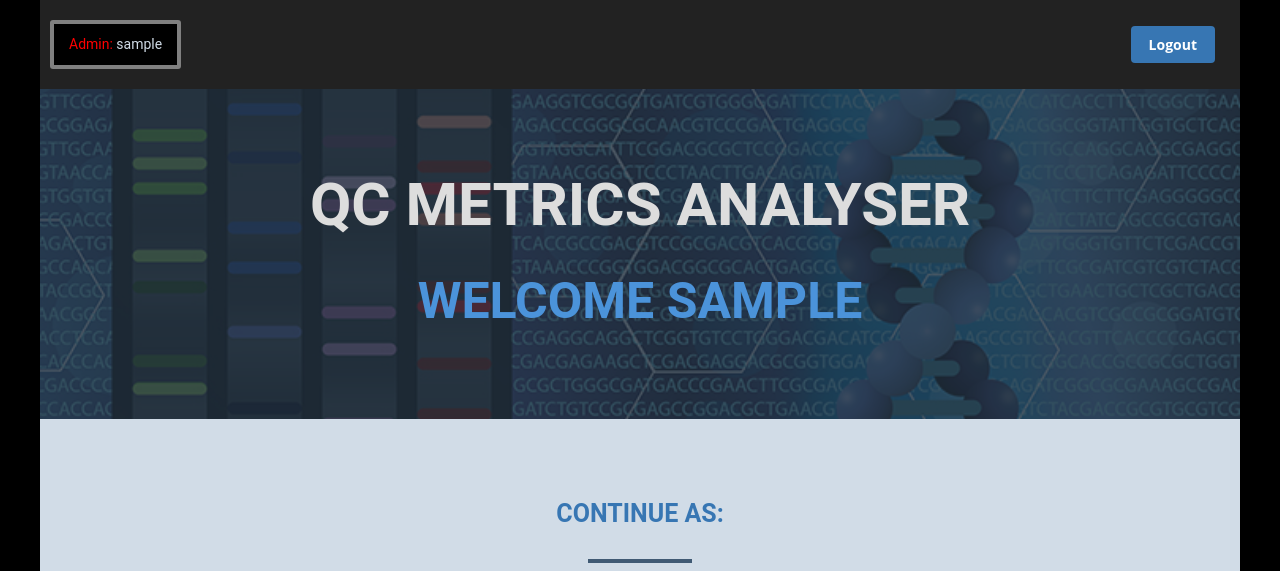
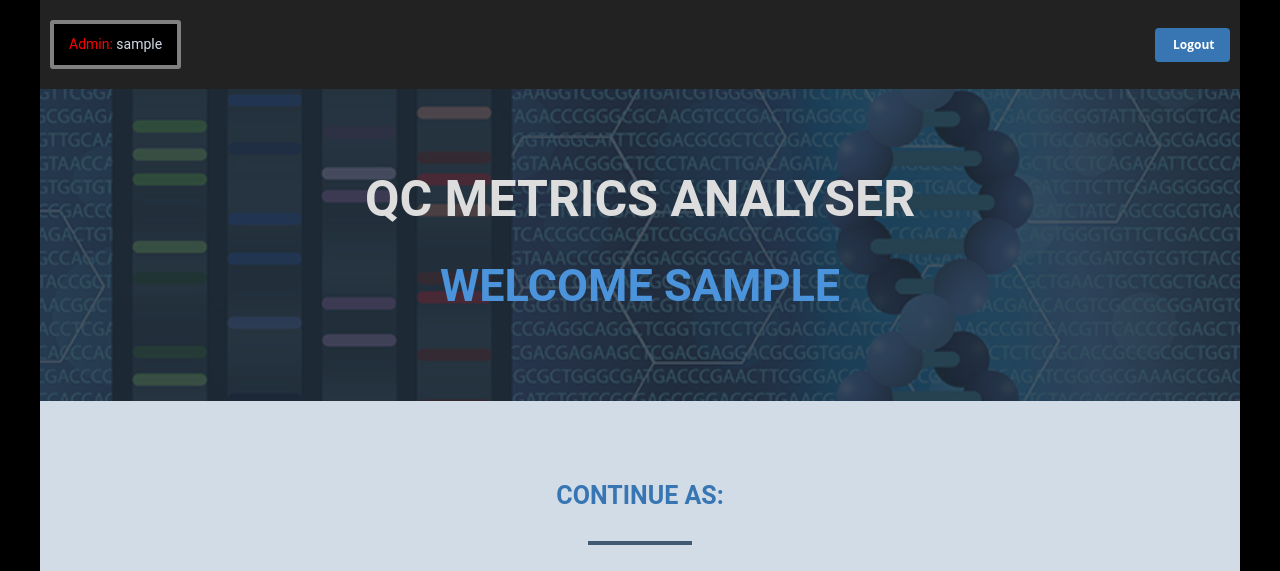
Before and after one commit to TAHJones/qc-metrics-analyser, a Flask app: a page that uses templates/bases/base.html in a window 1280 px wide. Shown: the top 571 px of the page. Run offline with Flask 2, Linux system fonts and the light colour scheme; some libraries are stand-ins or nearby versions.

Commit message:
reorganised navbar styles

```diff
--- a/static/css/styles.css
+++ b/static/css/styles.css
@@ -27,7 +27,7 @@ h1 {
 
 h2 {
     color: #4b93da;
-	font-size: 20px;
+	font-size: 25px;
 	margin-top: 30px;
 }
 
@@ -86,29 +86,6 @@ section {
 
 /* NAVBAR */
 
-.nav-item > .nav-link.login-btn {
-	background-color: #3776b3;
-	border-radius: 4px;
-    color: #fff;
-	font-size: 14px;
-	font-weight: bold;
-	padding: 8px 18px;
-}
-
-.nav-item > .nav-link.login-btn:hover {
-	background-color: #195692;
-	color: #d8d8d8;
-	transition: all .5s ease-in-out;
-}
-
-.nav-item > .nav-link.signup-btn {
-    background-color: #28a745;
-}
-
-.nav-item > .nav-link.signup-btn:hover {
-    background-color: #218838;
-}
-
 .navbar {
     background-image: none;
     background-color: #222;
@@ -158,22 +135,60 @@ section {
 	color: #d1dce7;
 }
 
-.navbar-nav > li:not(:last-child) {
-	margin: 0 20px 0 0;
+.nav-item > .nav-link.login-btn {
+	background-color: #3776b3;
+	border-radius: 4px;
+    color: #fff;
+	font-weight: bold;
+	padding: 8px 18px;
+    width: 75px
 }
 
-.navbar-nav > li > a {
-    color: #ddd;
-    font-size: 16px;
-    margin: 0 5px;
+.nav-item > .nav-link.login-btn:hover {
+	background-color: #195692;
+	color: #d8d8d8;
+	transition: all .5s ease-in-out;
+}
+
+.nav-item > .nav-link.signup-btn {
+    background-color: #28a745;
+}
+
+.nav-item > .nav-link.signup-btn:hover {
+    background-color: #218838;
+}
+
+
+.navbar-nav > .nav-item > .nav-link {
+	font-size: 12px;
+	margin: 0px 0 0 20px;
+}
+
+.navbar-nav>li:first-of-type {
+    margin-top: 10px;
 }
 
 .navbar-nav>li:last-of-type {
-    margin-right: 20px;
+    margin-right: 10px;
+    margin-top: 10px;
 }
 
-.navbar-toggler {
-    margin-right: 20px;
+.navbar.navbar-dark > .navbar-toggler {
+	margin-right: 10px;
+	background-color: #000;
+	border: #ffffff80 solid 2px;
+}
+
+.navbar.navbar-dark > .navbar-toggler:hover {
+	background-color: #222;
+	border-color: #aaa;
+	transition: all .3s ease-in-out;
+}
+
+@media (min-width: 576px) {
+    .navbar-nav>li:first-of-type, .navbar-nav>li:last-of-type {
+        margin-top: 0;
+    }
 }
 
 /* NAVBAR-END */
@@ -199,22 +214,22 @@ section {
 @media (min-width:768px) {
 
     h1 {
-        font-size: 50px;
+        font-size: 40px;
     }
 
     h2 {
-        font-size: 40px;
+        font-size: 35px;
     }
 }
 
 @media (min-width:992px) {
 
     h1 {
-        font-size: 60px;
+        font-size: 50px;
     }
 
     h2 {
-        font-size: 50px;
+        font-size: 45px;
     }
 }
 
```
